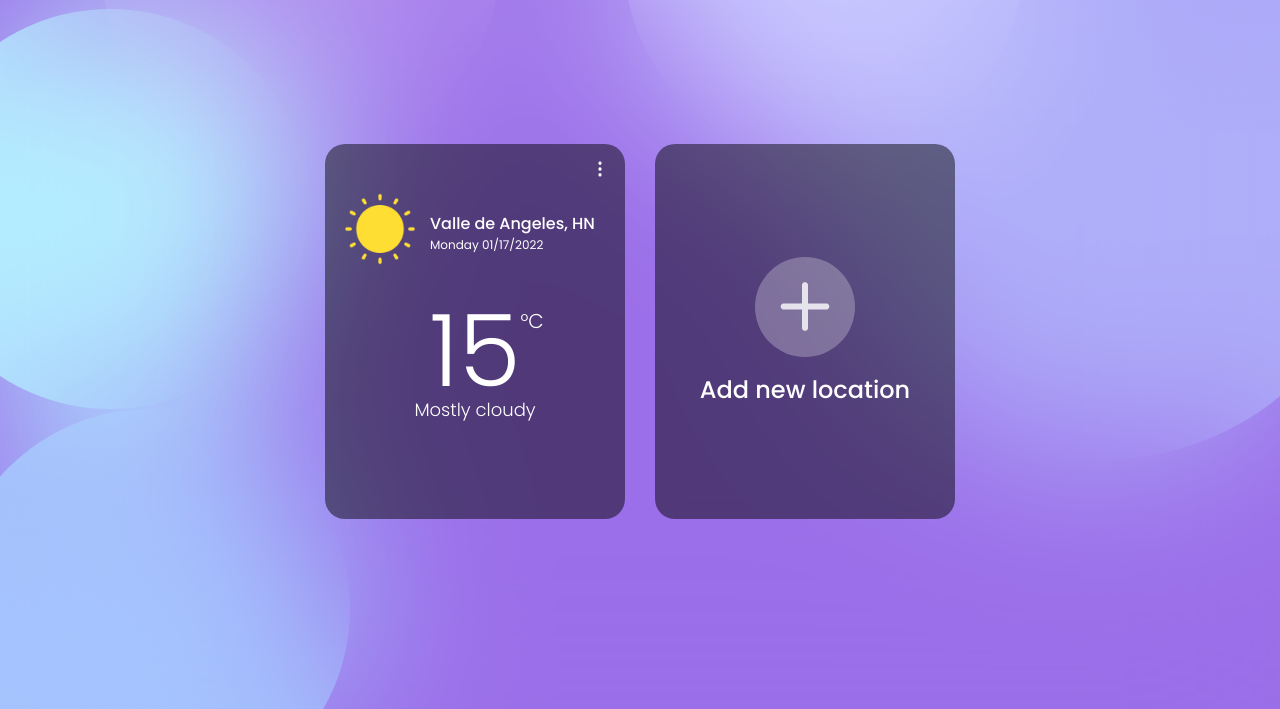
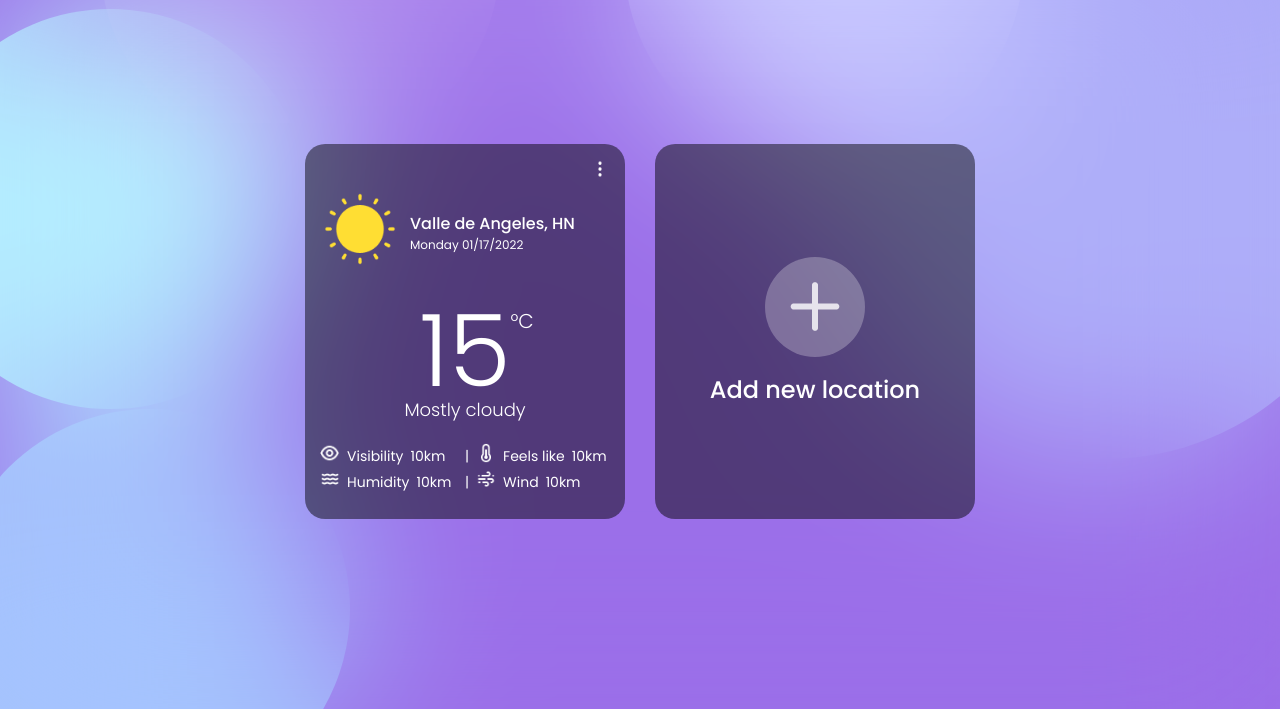
Before and after one commit to perrykwarteng/Weather-App, a plain HTML site: page index.html in a window 1280 px wide. Shown: the part 91-800 px from the top of the page. Drawn offline with Linux system fonts and the light colour scheme.

Commit message:
structure and syles for weather description

```diff
--- a/index.html
+++ b/index.html
@@ -47,11 +47,42 @@
             <p>Mostly cloudy</p>
           </div>
 
-          <div class="">
-            <div class=""></div>
-            <div class=""></div>
-            <div class=""></div>
-            <div class=""></div>
+          <div class="desc">
+            <div class="desc-1">
+              <div class="visibility">
+                <div class="img">
+                  <img src="image/visibility.png" />
+                </div>
+                <div class="">Visibility</div>
+                <div class="">10km</div>
+              </div>
+              <div class="humidity">
+                <div class="img">
+                  <img src="image/humidity.png" />
+                </div>
+                <div class="">Humidity</div>
+                <div class="">10km</div>
+              </div>
+            </div>
+
+            <div class="desc-2">
+              <div class="feels-like">
+                |
+                <div class="img">
+                  <img src="image/feels.png" />
+                </div>
+                <div class="">Feels like</div>
+                <div class="">10km</div>
+              </div>
+              <div class="wind">
+                |
+                <div class="img">
+                  <img src="image/windy.png" />
+                </div>
+                <div class="">Wind</div>
+                <div class="">10km</div>
+              </div>
+            </div>
           </div>
         </div>
         <div class="addCard">
--- a/style.css
+++ b/style.css
@@ -177,10 +177,41 @@ body {
   font-weight: 300;
   margin-top: -30px;
 }
+.desc {
+  display: flex;
+  align-items: center;
+  justify-content: space-between;
+  margin-top: 20px;
+}
+
+.desc-1,
+.desc-2 {
+  display: flex;
+  flex-direction: column;
+  width: 100%;
+}
+
+.desc-1 div,
+.desc-2 div {
+  font-size: 14px;
+}
+.desc-1 img,
+.desc-2 img {
+  width: 20px;
+}
+
+.desc-1 .visibility,
+.desc-1 .humidity,
+.desc-2 .feels-like,
+.desc-2 .wind {
+  display: flex;
+  align-items: center;
+  gap: 7px;
+}
 
 .addCard,
 .card {
-  width: 300px;
+  width: 320px;
   height: 375px;
   border-radius: 20px;
   background: rgba(0, 0, 0, 0.48);
```
